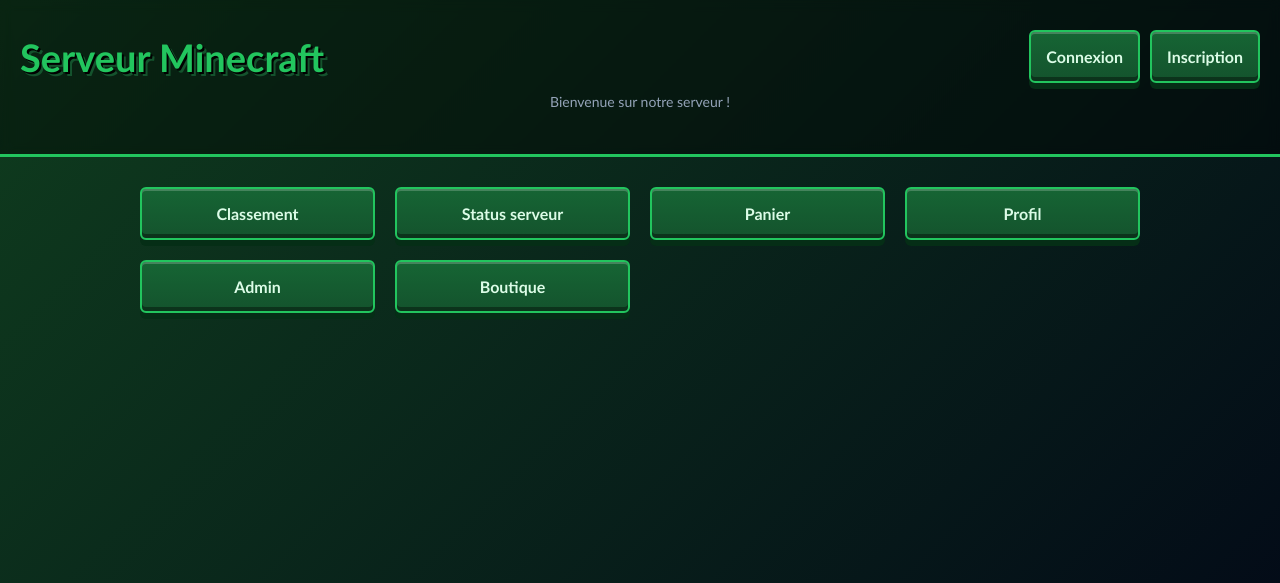
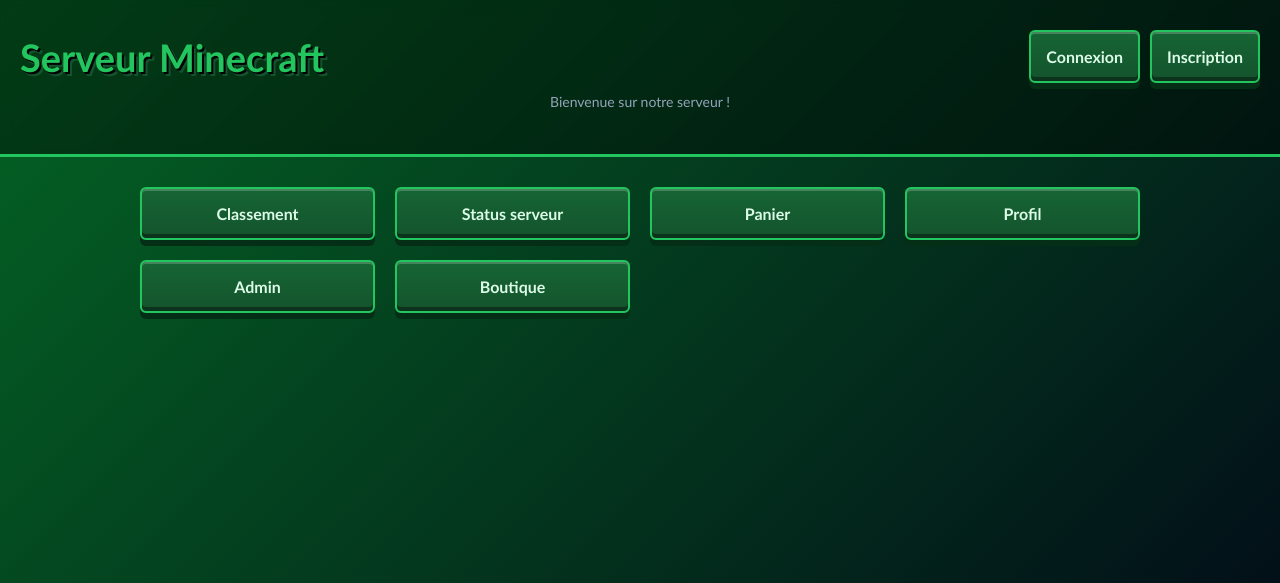
Before and after one commit to Virellon/Projet-Web-CIG, a PHP site: page /CubicInfractructureGroup/index.html in a window 1280 px wide. Shown: the top 583 px of the page. Run offline with PHP 8.4, Linux system fonts and the light colour scheme.

Commit message:
Update background gradient colors in style.css

```diff
--- a/CubicInfractructureGroup/style.css
+++ b/CubicInfractructureGroup/style.css
@@ -5,7 +5,7 @@ body {
 body {
     margin: 0;
     font-family: 'Trebuchet MS', sans-serif;
-    background: linear-gradient(135deg, #0f3d1e, #020617);
+    background: linear-gradient(135deg, #046424, #020617);
     background-attachment: fixed;
     color: #e2e8f0;
     text-align: center;
```
